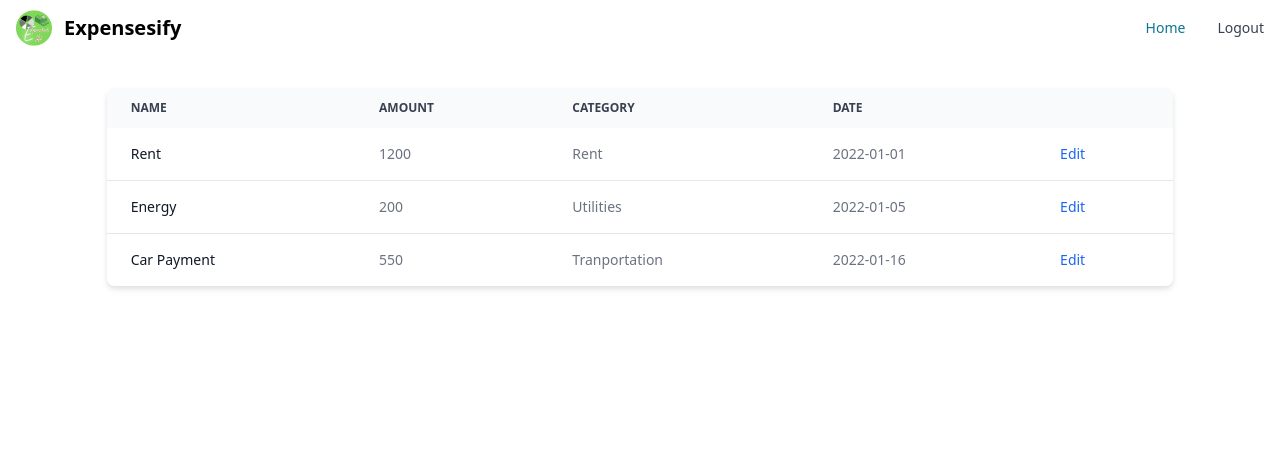
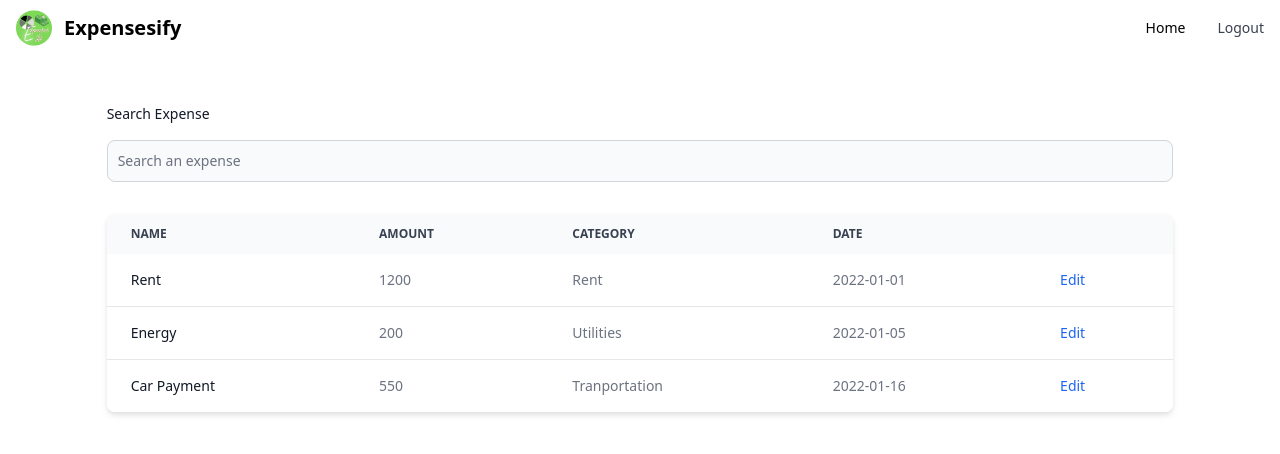
Before and after one commit to wardalhadid/Expensesify, a React (Create React App) app: page /expenses in a window 1280 px wide. Shown: the top 454 px of the page. Built offline with nearby package versions, Linux system fonts and the light colour scheme.

Commit message:
added search expenses feature

```diff
--- a/src/Routes/Expenses.js
+++ b/src/Routes/Expenses.js
@@ -1,12 +1,14 @@
 import { Table } from "flowbite-react";
 import { Link } from "react-router-dom";
 import Nav from "../components/Nav";
+import Search from "../components/Search";
 import { useSelector } from "react-redux";
 
 export default function Expenses () {
     return(
         <div>
           <Nav />
+          <Search />
           <ExpensesTable />
         </div>
     );
@@ -14,6 +16,8 @@ export default function Expenses () {
 
 export function ExpensesTable () {
   const expenses = useSelector((state) => state.expenses);
+  const filterExpenses= useSelector((state) => state.filterExpenses.filter.toLowerCase());
+
   return(
     <div className="w-10/12 mx-auto my-8">
       <Table
@@ -39,7 +43,7 @@ export function ExpensesTable () {
           </Table.HeadCell>
         </Table.Head>
         <Table.Body className="divide-y">
-  {expenses.map(({name, date, category, amount, id}) => (
+          {expenses.filter(expense => expense.name.toLowerCase().includes(filterExpenses)).map(({name, date, category, amount, id}) => (
             <Table.Row className="bg-white dark:border-gray-700 dark:bg-gray-800" key={name} >
               <Table.Cell className="whitespace-nowrap font-medium text-gray-900 dark:text-white">
                 {name}
@@ -63,8 +67,7 @@ export function ExpensesTable () {
                 </Link>
               </Table.Cell>
             </Table.Row>
-  ))
-  }
+          ))}
         </Table.Body>
       </Table>
     </div>
--- a/src/components/AddExpenseForm.js
+++ b/src/components/AddExpenseForm.js
@@ -108,16 +108,16 @@ export default function AddExpenseForm() {
     </Select>
   </div>
   <div className="mx-auto">
+  <Link to="/">
     <Button
       color="success"
       size="xl"
       pill={true}
       onClick={() => dispatch(add(addedExpense))}
       >
-        <Link to="/">
         Submit
-        </Link>
     </Button>
+    </Link>
   </div>
 </div>
     );
--- a/src/components/Nav.js
+++ b/src/components/Nav.js
@@ -8,29 +8,24 @@ export default function Nav() {
   rounded={true}
 >
   <Navbar.Brand>
-    <Link to="/">
     <img
       src={require("../logo.jpg")}
       className="mr-3 h-6 sm:h-9"
       alt="Logo"
     />
-    </Link>
-    <Link to="/">
     <span className="self-center whitespace-nowrap text-xl font-semibold dark:text-white">
       Expensesify
     </span>
-    </Link>
   </Navbar.Brand>
   <Navbar.Toggle />
   <Navbar.Collapse>
-    <Navbar.Link
+    <Link
       active={true}
+      to="/"
     >
-      <Link to="/">
       Home
-      </Link>
-    </Navbar.Link>
-    <Navbar.Link href="/navbars">
+    </Link>
+    <Navbar.Link>
       Logout
     </Navbar.Link>
   </Navbar.Collapse>
--- /dev/null
+++ b/src/components/Search.js
@@ -0,0 +1,22 @@
+import { Label, TextInput } from "flowbite-react"
+import { useDispatch } from "react-redux";
+import { filter } from "../features/filterExpensesReducer";
+
+export default function Search () {
+    const dispatch = useDispatch()
+    const handleOnSearchChange = (e) =>{
+        dispatch(filter(e.target.value))
+    }
+    return (
+    <div className="flex flex-col gap-4 w-10/12 mx-auto mt-12">
+  <Label htmlFor="search">
+    Search Expense
+  </Label>
+  <TextInput
+    type="text"
+    id="search"
+    placeholder="Search an expense"
+    onChange={handleOnSearchChange}
+  />
+</div>
+)}
--- a/src/components/Side.js
+++ b/src/components/Side.js
@@ -1,5 +1,5 @@
 import { Sidebar } from "flowbite-react";
-import { Link } from "react-router-dom";
+import { Link, NavLink } from "react-router-dom";
 
 export default function Side () {
     return (
@@ -8,9 +8,9 @@ export default function Side () {
     <Sidebar.Items>
       <Sidebar.ItemGroup>
         <Sidebar.Item>
-         <Link to="add-expense">
+         <NavLink to="add-expense">
           Add Expense
-         </Link>
+         </NavLink>
         </Sidebar.Item>
         <Sidebar.Item>
          <Link to="expenses">
--- a/src/features/expensesReducer.js
+++ b/src/features/expensesReducer.js
@@ -1,6 +1,5 @@
 import { createSlice } from '@reduxjs/toolkit';
 import {v4 as uuid } from 'uuid';
-
 
 export const expensesSlice = createSlice({
   name: 'expenses',
--- /dev/null
+++ b/src/features/filterExpensesReducer.js
@@ -0,0 +1,18 @@
+import { createSlice } from '@reduxjs/toolkit';
+
+export const filterExpensesSlice = createSlice({
+  name: 'filterExpenses',
+  initialState: {
+    filter: ""
+  },
+  reducers: {
+    filter: (state, action) =>{
+        state.filter = action.payload
+    }
+}
+})
+
+// Action creators are generated for each case reducer function
+export const { filter } = filterExpensesSlice.actions
+
+export default filterExpensesSlice.reducer
--- a/src/store/store.js
+++ b/src/store/store.js
@@ -1,8 +1,10 @@
 import { configureStore } from '@reduxjs/toolkit'
 import expensesReducer from '../features/expensesReducer'
+import filterExpensesReducer from '../features/filterExpensesReducer'
 
 export default configureStore({
   reducer: {
-    expenses: expensesReducer
+    expenses: expensesReducer,
+    filterExpenses: filterExpensesReducer
   },
 })
```
Lines whose indentation alone changed are shown as unchanged.
